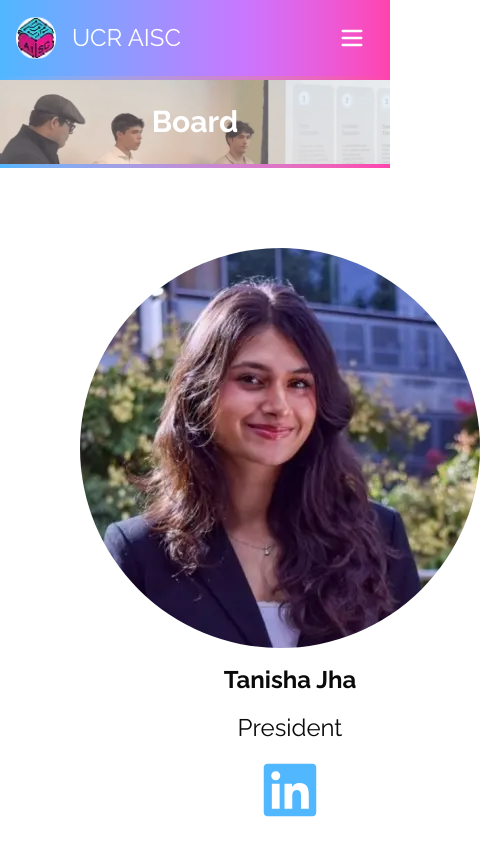
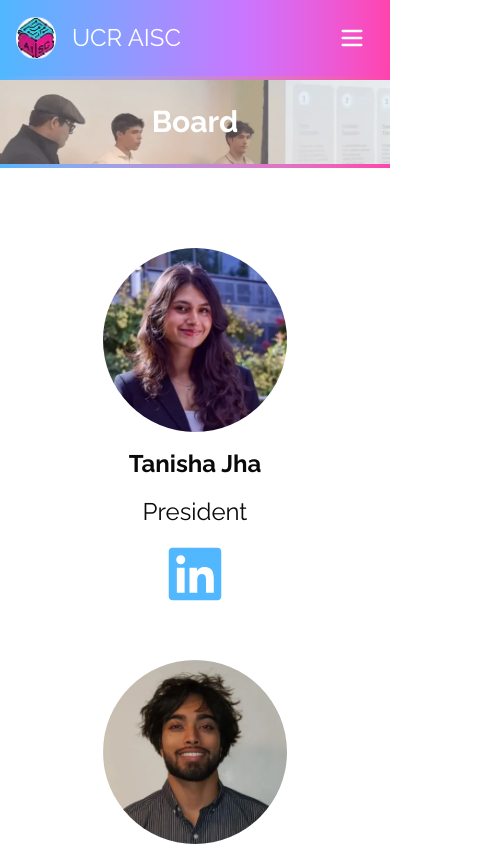
Before and after one commit to acm-ucr/aisc, a Next.js app: page /board in a window 390 px wide. Shown: the top 846 px of the page, 500 px wide, since content can reach past the window. Built offline with nearby package versions, Linux system fonts and the light colour scheme.

Commit message:
width change

```diff
--- a/src/components/board/Board.tsx
+++ b/src/components/board/Board.tsx
@@ -11,7 +11,7 @@ type Properties = {
 
 const Board = ({ headshot, name, role, linkedin }: Properties) => {
   return (
-    <div className="mx-auto w-105 pb-14 text-center md:w-56">
+    <div className="mx-auto w-4/5 pb-14 text-center md:w-56">
       <Image
         src={headshot}
         alt="headshot"
```
